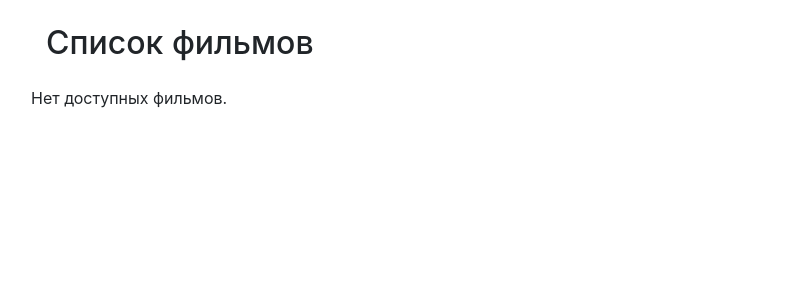
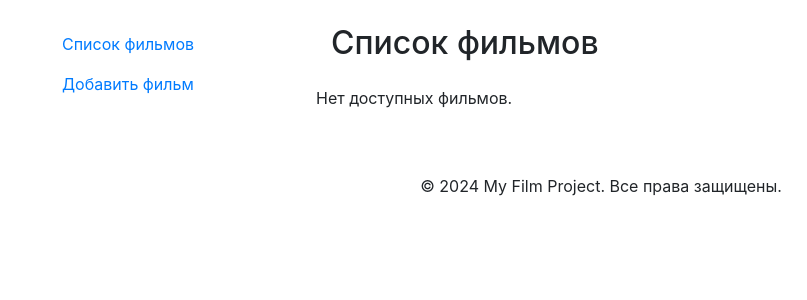
Before and after one commit to FedFedavi/DJ04, a Django app: page / in a window 1280 px wide. Shown: the top 300 px of the page, without its empty margins (39-846 px from the left). Run offline with Django 5.2, Linux system fonts and the light colour scheme; data that the repository does not hold is empty; some libraries are stand-ins or nearby versions.

Commit message:
add menu & footer

```diff
--- a/movie_project/films/forms.py
+++ b/movie_project/films/forms.py
@@ -6,3 +6,8 @@ class FilmForm(forms.ModelForm):
     class Meta:
         model = Film
         fields = ['title', 'description', 'review']
+        widgets = {
+            'title': forms.TextInput(attrs={'class': 'form-control'}),
+            'description': forms.Textarea(attrs={'class': 'form-control'}),
+            'review': forms.Textarea(attrs={'class': 'form-control'}),
+        }
--- a/movie_project/films/templates/films/film_list.html
+++ b/movie_project/films/templates/films/film_list.html
@@ -1,12 +1,17 @@
 {% extends "films/base.html" %}
 
      {% block content %}
+         <div class="row">
+             <div class="col-md-3">
+                 {% include "films/sidebar.html" %}
+             </div>
+             <div class="col-md-9">
                  <h2 class="mb-4">Список фильмов</h2>
                  <div class="row">
                      {% for film in films %}
                          <div class="col-md-4 mb-4">
                              <div class="card h-100">
-                    <img src="https://via.placeholder.com/150" class="card-img-top" alt="Movie Image">
+<!--                                 <img src="https://via.placeholder.com/150" class="card-img-top" alt="Movie Image">-->
                                  <div class="card-body">
                                      <h5 class="card-title">{{ film.title }}</h5>
                                      <p class="card-text">{{ film.description|truncatewords:20 }}</p>
--- /dev/null
+++ b/movie_project/films/templates/films/footer.html
@@ -0,0 +1,6 @@
+<!-- films/templates/films/footer.html -->
+<footer class="mt-5">
+    <div class="container">
+        <p class="text-center">© 2024 My Film Project. Все права защищены.</p>
+    </div>
+</footer>
--- /dev/null
+++ b/movie_project/films/templates/films/sidebar.html
@@ -0,0 +1,12 @@
+ <!-- templates/films/sidebar.html -->
+     <div class="sidebar">
+         <ul class="nav flex-column">
+             <li class="nav-item">
+                 <a class="nav-link" href="{% url 'film_list' %}">Список фильмов</a>
+             </li>
+             <li class="nav-item">
+                 <a class="nav-link" href="{% url 'add_film' %}">Добавить фильм</a>
+             </li>
+
+         </ul>
+     </div>
```
Also changed, not shown: other parts of movie_project/films/templates/films/film_list.html (+3 -0 lines), movie_project/films/templates/films/add_film.html (+11 -3 lines). Lines whose indentation alone changed are shown as unchanged.
